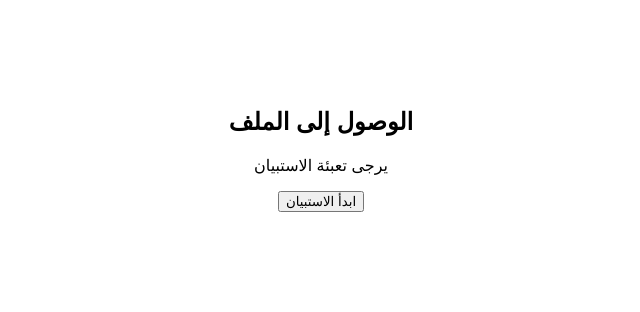
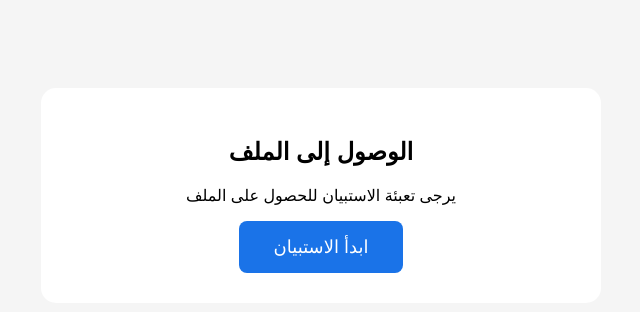
Before and after one commit to voidryn12345/survey-gate, a plain HTML site: page index.html in a window 1280 px wide. Shown: the whole page, without its empty margins (319-959 px from the left). Drawn offline with Linux system fonts and the light colour scheme.

Commit message:
Update index.html

```diff
--- a/index.html
+++ b/index.html
@@ -2,18 +2,50 @@
 <html>
 <head>
 <meta charset="UTF-8">
-<title>File Access</title>
+<title>Survey Access</title>
+
+<style>
+body {
+  font-family: Arial, sans-serif;
+  text-align: center;
+  padding-top: 80px;
+  background: #f5f5f5;
+}
+
+.container {
+  background: white;
+  width: 90%;
+  max-width: 500px;
+  margin: auto;
+  padding: 30px;
+  border-radius: 15px;
+}
+
+button {
+  background: #1a73e8;
+  color: white;
+  border: none;
+  padding: 15px 35px;
+  font-size: 18px;
+  border-radius: 8px;
+  cursor: pointer;
+}
+</style>
+
 </head>
 
-<body style="text-align:center;padding-top:80px;font-family:Arial">
+<body>
+
+<div class="container">
 
 <h2>الوصول إلى الملف</h2>
 
-<p>يرجى تعبئة الاستبيان</p>
+<p id="text">يرجى تعبئة الاستبيان للحصول على الملف</p>
 
-<button onclick="startSurvey()">
-ابدأ الاستبيان
-</button>
+<button id="btn" onclick="openForm()">ابدأ الاستبيان</button>
+
+</div>
+
 
 <script>
 
@@ -21,20 +53,33 @@ const formLink = "https://docs.google.com/forms/d/e/1FAIpQLSfMnfkxshEeDFS-l3kaJz
 
 const fileLink = "https://www.memr.gov.jo/En/NewsDetails/The_Ministry_of_Energy_and_mineral_resources__launches_a_platform_for_investment_opportunities_in_mineral_resources_oil_gas_and_oil_shale";
 
-const days = 7;
+const daysLimit = 7;
 
 
-let done = localStorage.getItem("survey_date");
+// إذا رجع المستخدم بعد إرسال الفورم
+const urlParams = new URLSearchParams(window.location.search);
+
+if (urlParams.get("done") === "true") {
+
+  localStorage.setItem("survey_completed", new Date());
+
+  window.location.href = fileLink;
+
+}
 
 
-if(done){
+// فحص إذا سبق تعبئة خلال 7 أيام
 
- let old = new Date(done);
+let completed = localStorage.getItem("survey_completed");
+
+if(completed){
+
+  let lastDate = new Date(completed);
   let now = new Date();
 
- let diff = (now-old)/(1000*60*60*24);
+  let diff = (now - lastDate) / (1000*60*60*24);
 
- if(diff < days){
+  if(diff < daysLimit){
 
     window.location.href = fileLink;
 
@@ -43,9 +88,7 @@ if(done){
 }
 
 
-function startSurvey(){
-
- localStorage.setItem("survey_date", new Date());
+function openForm(){
 
   window.location.href = formLink;
 
```
Lines whose indentation alone changed are shown as unchanged.
